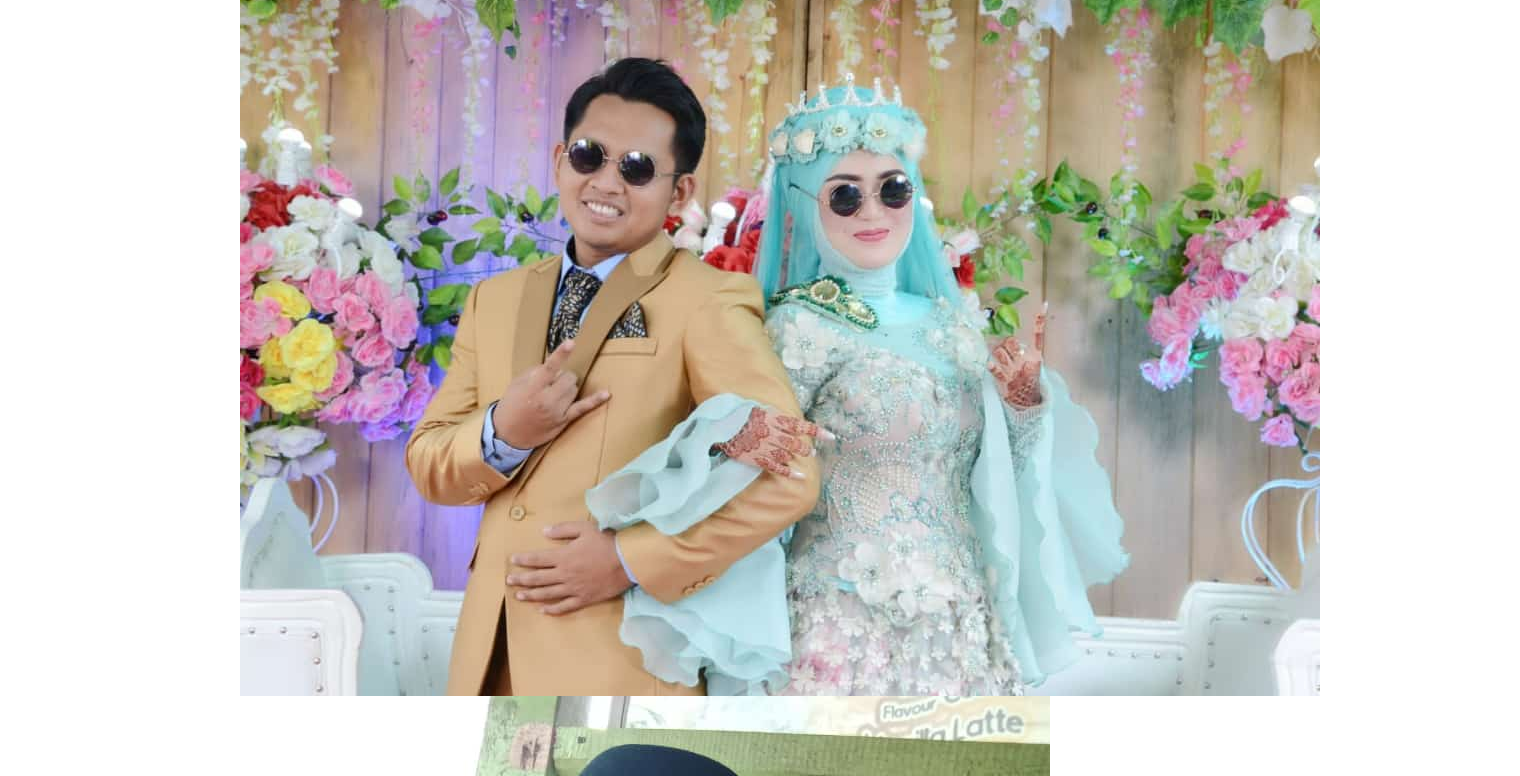
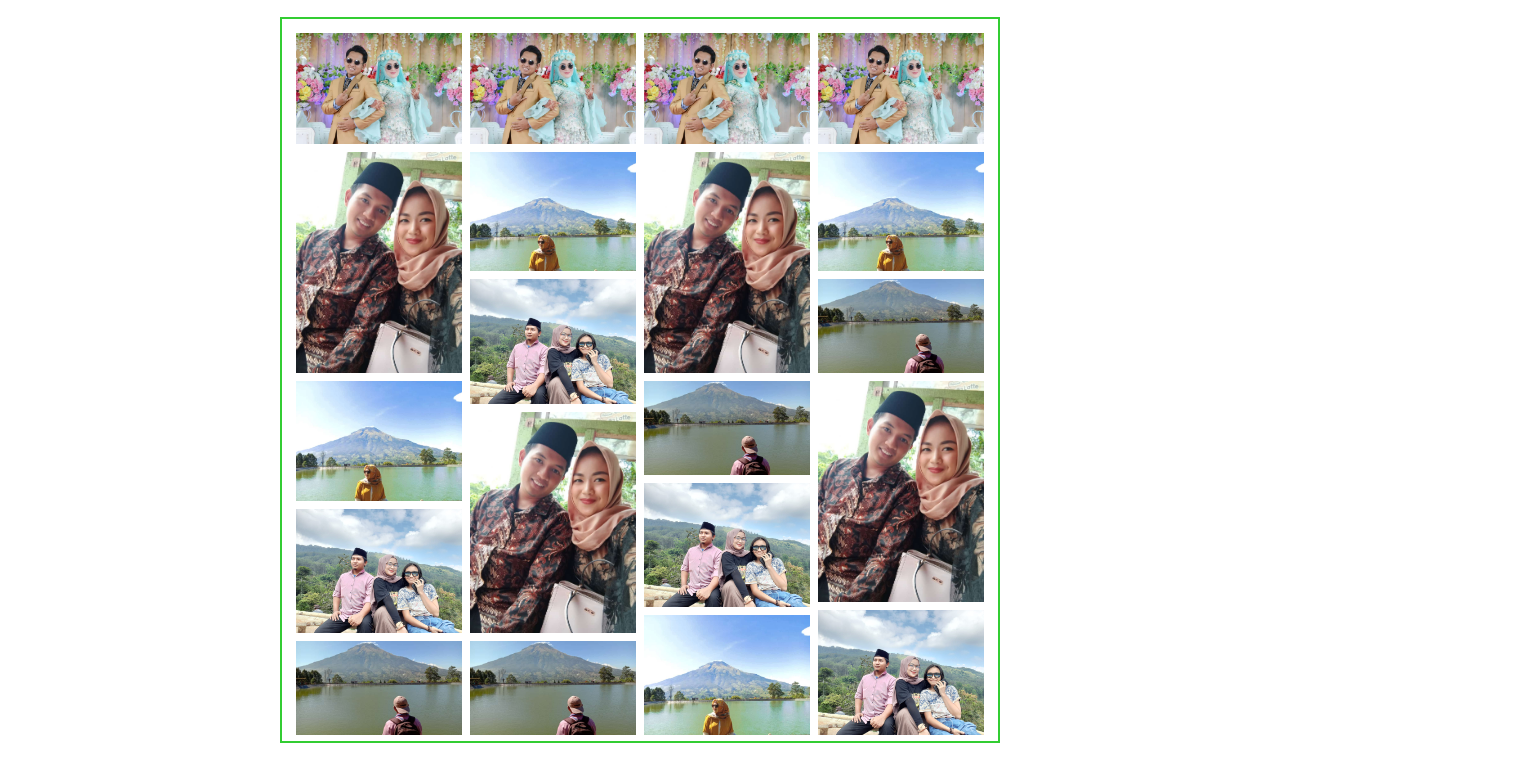
Before and after one commit to hadihudhoriDTSFE/latihan-membuat-template, a plain HTML site: page asset/page/gallery.html in a window 1280 px wide. Shown: the part 151-927 px from the top of the page, 1520 px wide, since content can reach past the window. Drawn offline with Linux system fonts and the light colour scheme.

Commit message:
finish gallery

```diff
--- a/asset/css/gallery.css
+++ b/asset/css/gallery.css
@@ -1,9 +1,40 @@
 .gallery-box {
-  width: 80%;
+  width: 90%;
+  margin: 20px auto 40px auto;
+  padding: 6px;
+  border: 2px solid limegreen;
+}
+
+header {
+  margin: 20px auto;
+  text-align: center;
+}
+header h1 {
+  text-transform: uppercase;
+}
+header h5{
+  text-transform: capitalize;
+}
+img {
+  width: 100%;
+  transition: 250ms ease-in-out;
+}
+img:hover {
+  transform: scale(1.5);
+}
+.row {
   display: flex;
   flex-wrap: wrap;
+  padding: 0 4px;
 }
 
-.gallery-box img {
-  flex-basis: 100px;
+.column {
+  flex: 25%;
+  max-width: 25%;
+  padding: 0 4px;
 }
+
+.column img {
+  margin-top: 8px;
+  vertical-align: middle;
+}
--- a/asset/page/gallery.html
+++ b/asset/page/gallery.html
@@ -28,12 +28,41 @@
             <h5>me and my wife</h5>
         </header>
         <div class="gallery-box">
+            <div class="row">
+                <div class="column">
                     <img src="../img/gal1.jpg" alt="gallery1" />
                     <img src="../img/gal2.jpg" alt="gallery1" />
                     <img src="../img/gal3.jpg" alt="gallery1" />
                     <img src="../img/gal4.jpg" alt="gallery1" />
                     <img src="../img/gal5.jpg" alt="gallery1" />
                 </div>
+                <div class="column">
+                    <img src="../img/gal1.jpg" alt="gallery1" />
+                    <img src="../img/gal3.jpg" alt="gallery1" />
+                    <img src="../img/gal4.jpg" alt="gallery1" />
+                    <img src="../img/gal2.jpg" alt="gallery1" />
+                    <img src="../img/gal5.jpg" alt="gallery1" />
+                </div>
+                <div class="column">
+                    <img src="../img/gal1.jpg" alt="gallery1" />
+                    <img src="../img/gal2.jpg" alt="gallery1" />
+                    <img src="../img/gal5.jpg" alt="gallery1" />
+                    <img src="../img/gal4.jpg" alt="gallery1" />
+                    <img src="../img/gal3.jpg" alt="gallery1" />
+                </div>
+                <div class="column">
+                    <img src="../img/gal1.jpg" alt="gallery1" />
+                    <img src="../img/gal3.jpg" alt="gallery1" />
+                    <img src="../img/gal5.jpg" alt="gallery1" />
+                    <img src="../img/gal2.jpg" alt="gallery1" />
+                    <img src="../img/gal4.jpg" alt="gallery1" />
+                </div>
+            </div>
+        </div>
+        <footer>
+            <h3>hadi hudhori</h3>
+            <p><a href="github">github</a></p>
+        </footer>
     </div>
 </body>
 
```
Lines whose indentation alone changed are shown as unchanged.
